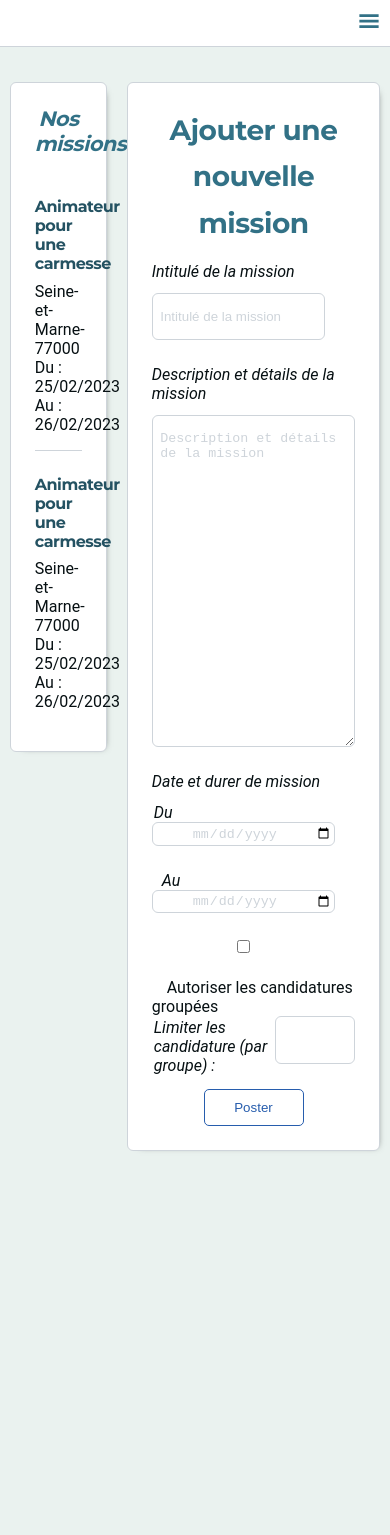
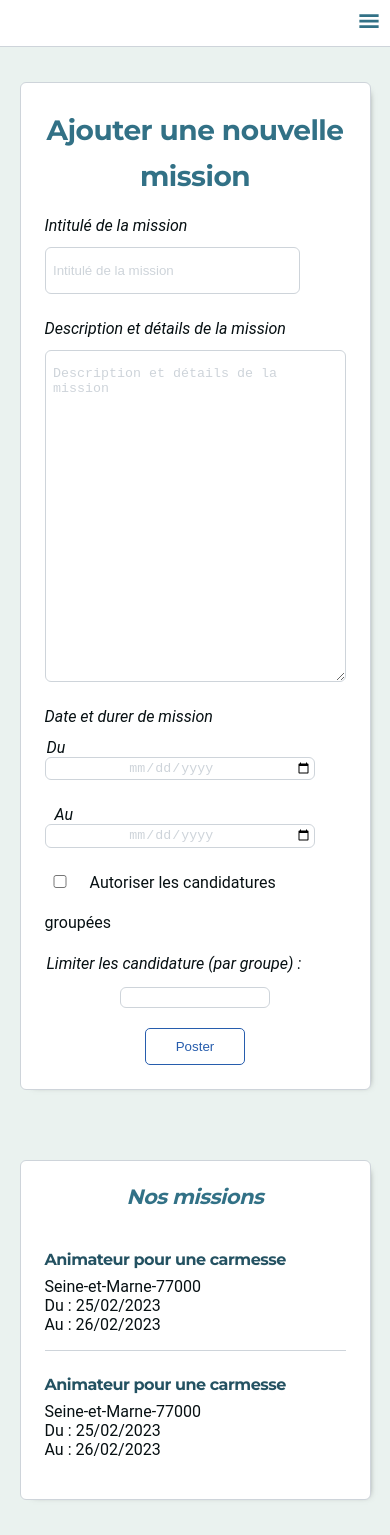
Before and after one commit to amelmennad/AssoAnnonce-front, a Next.js app: page /association/ajouter-mission in a window 390 px wide. Before the commit the page ends 1186 px from the top, so only its background shows below. Built offline with nearby package versions, Linux system fonts and the light colour scheme.

Commit message:
feat (responsive) : responsive register

```diff
--- a/component/Input/Input.module.scss
+++ b/component/Input/Input.module.scss
@@ -127,4 +127,10 @@
         border-bottom-right-radius: 0;
     }
     }
+    .checkboxInput {
+        input{
+            width: 10%;
+        }
+    }
+
 }
--- a/component/Mission/Mission.module.scss
+++ b/component/Mission/Mission.module.scss
@@ -32,3 +32,16 @@
     }
 
 }
+
+@media (max-width: 961px) {
+
+    .mission {
+        flex-direction: column-reverse;
+    section:first-child {
+        width: 90%;
+    }
+    section:last-child {
+        width: 90%;
+    }
+}
+}
--- a/styles/AddMission.module.scss
+++ b/styles/AddMission.module.scss
@@ -38,4 +38,18 @@
         justify-content: space-between;
     }
 }
-@import "./colorTheme";
+
+@media (max-width: 600px) {
+    .AddMissionForm {
+        .limiteGroupcandidacy {
+            flex-direction: column;
+            label{
+                margin-top: 20px;
+            }
+            input[type="number"] {
+                width: 50%;
+                margin: 0 auto 20px auto;
+            }
+        }
+    }
+}
```
